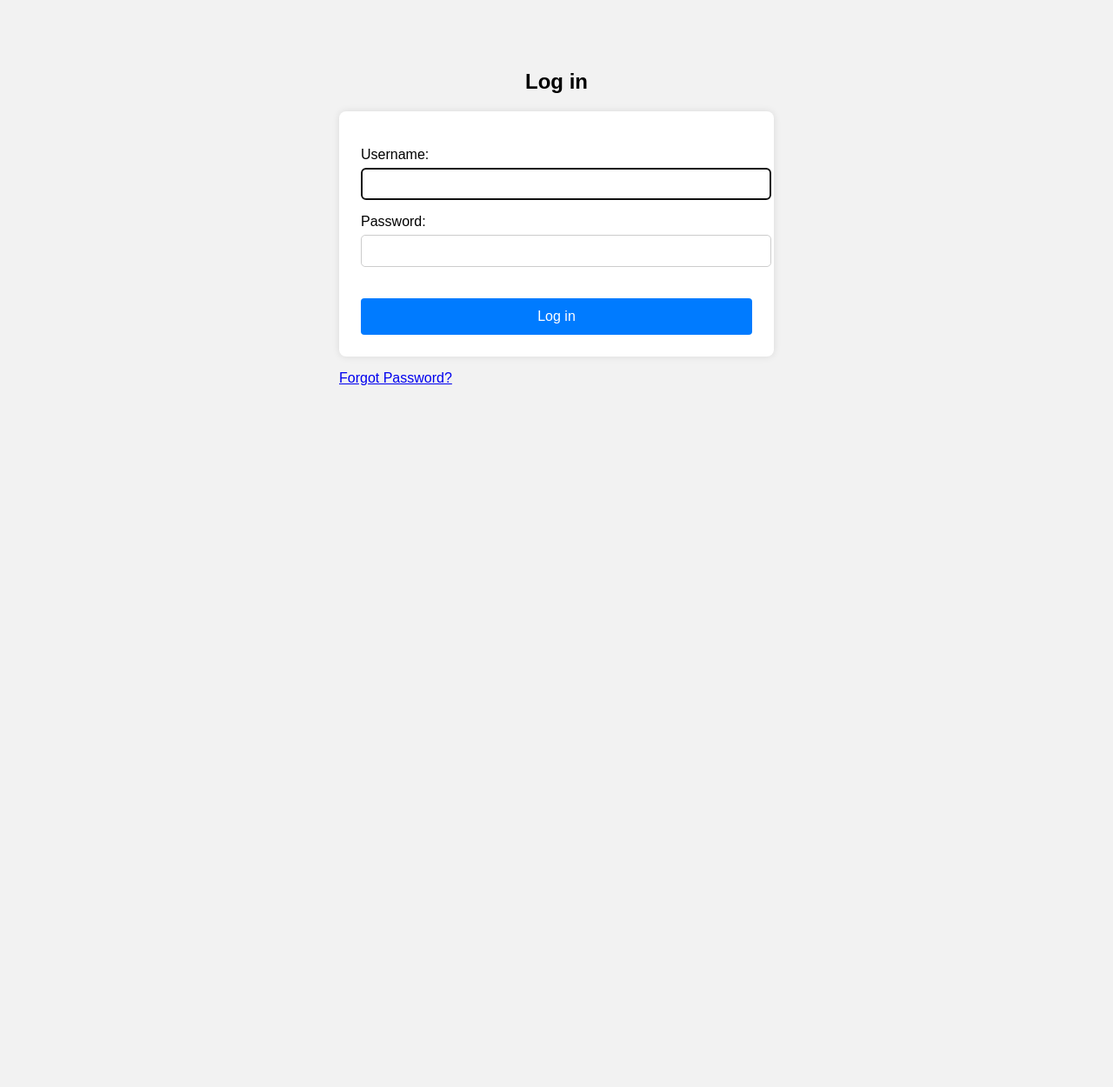
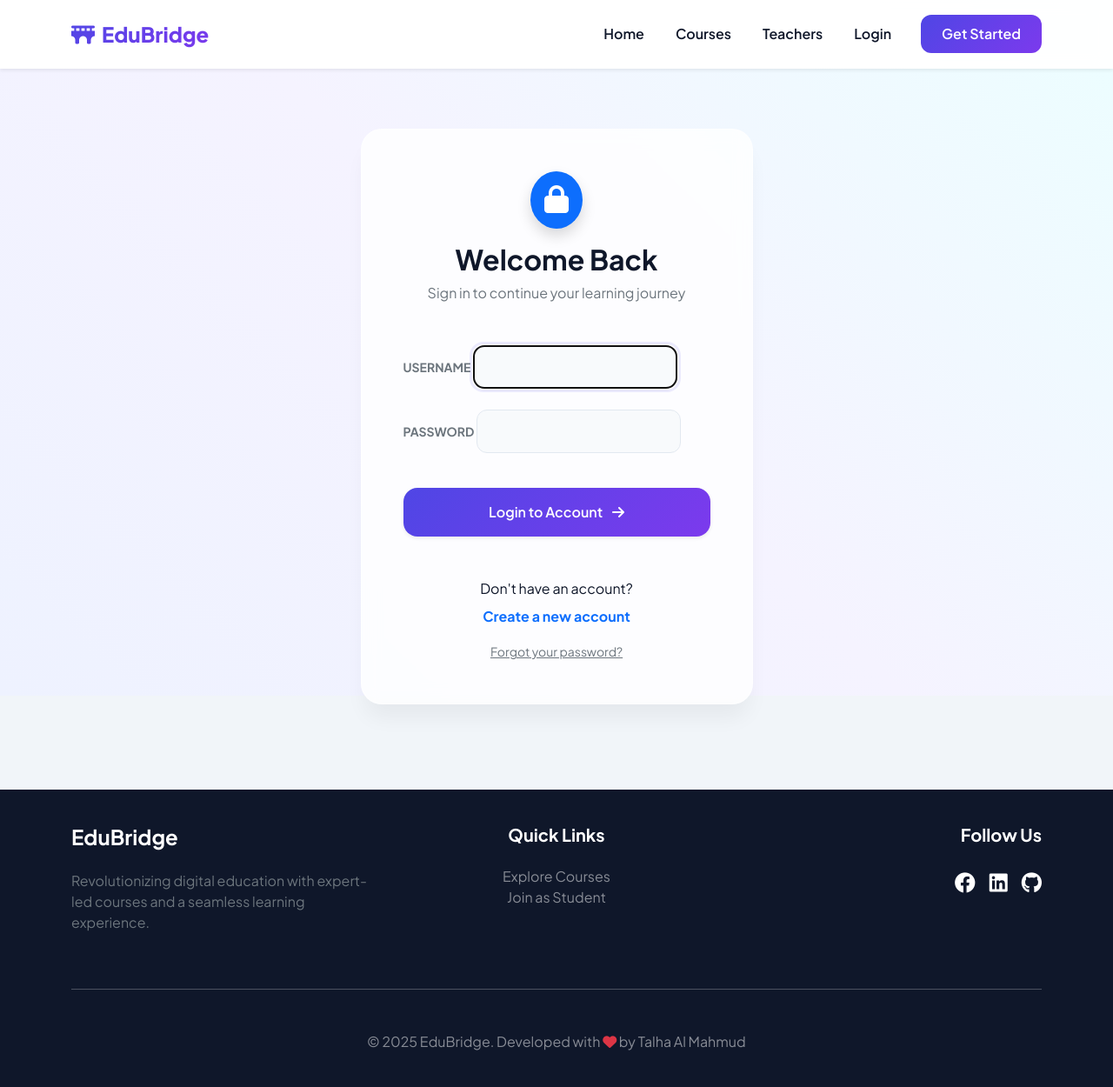
Before and after one commit to mdshahadathossainit/edubridge-project, a Django app: page /users/login/ in a window 1280 px wide. Shown: the whole page at 87% size. Before the commit the page ends 443 px from the top, so only its background shows below. Run offline with Django 5.2, Linux system fonts and the light colour scheme.

Commit message:
Refactor login.html to use Django templating

```diff
--- a/users/templates/users/login.html
+++ b/users/templates/users/login.html
@@ -1,69 +1,53 @@
-<!DOCTYPE html>
-<html lang="en">
-<head>
-    <meta charset="UTF-8">
-    <title>Log in - EduBridge</title>
-    <style>
-        body {
-            font-family: sans-serif;
-            max-width: 500px;
-            margin: 40px auto;
-            padding: 20px;
-            background-color: #f2f2f2;
-        }
-        form {
-            background: #fff;
-            padding: 25px;
-            border-radius: 8px;
-            box-shadow: 0 0 8px rgba(0,0,0,0.1);
-        }
-        label {
-            display: block;
-            margin-top: 15px;
-        }
-        input {
-            width: 100%;
-            padding: 10px;
-            margin-top: 6px;
-            border: 1px solid #ccc;
-            border-radius: 5px;
-        }
-        button {
-            width: 100%;
-            margin-top: 20px;
-            padding: 12px;
-            border: none;
-            background-color: #007bff;
-            color: white;
-            font-size: 1em;
-            border-radius: 4px;
-        }
-        .messages {
-            margin-bottom: 10px;
-        }
-        .messages .error {
-            color: red;
-        }
-    </style>
-</head>
-<body>
+{% extends 'base.html' %}
+{% block content %}
+<div class="row justify-content-center py-5">
+    <div class="col-md-5">
+        <div class="glass-card p-5">
+            <div class="text-center mb-5">
+                <div class="bg-primary d-inline-block p-3 rounded-circle text-white mb-3 shadow">
+                    <i class="fas fa-lock fa-2x"></i>
+                </div>
+                <h2 class="fw-bold">Welcome Back</h2>
+                <p class="text-secondary">Sign in to continue your learning journey</p>
+            </div>
 
-<h2 style="text-align:center;">Log in </h2>
+            <form method="post" class="needs-validation">
+                {% csrf_token %}
+                {% for field in form %}
+                    <div class="mb-4">
+                        <label class="form-label fw-bold small text-uppercase text-secondary">{{ field.label }}</label>
+                        {{ field }}
+                        {% if field.errors %}
+                            <div class="text-danger small mt-1">{{ field.errors }}</div>
+                        {% endif %}
+                    </div>
+                {% endfor %}
+                <button type="submit" class="btn btn-gradient w-100 py-3 rounded-4 shadow-sm mt-3">
+                    Login to Account <i class="fas fa-arrow-right ms-2"></i>
+                </button>
+            </form>
 
-<div class="messages">
-    {% if messages %}
-        {% for message in messages %}
-            <p class="{{ message.tags }}">{{ message }}</p>
-        {% endfor %}
-    {% endif %}
+            <div class="text-center mt-5">
+                <p class="mb-2">Don't have an account?</p>
+                <a href="{% url 'register' %}" class="fw-bold text-primary text-decoration-none">Create a new account</a>
+                <div class="mt-3">
+                    <a href="{% url 'password_reset' %}" class="small text-secondary">Forgot your password?</a>
+                </div>
+            </div>
+        </div>
+    </div>
 </div>
 
-<form method="post">
-    {% csrf_token %}
-    {{ form.as_p }}
-    <button type="submit">Log in</button>
-</form>
-<p><a href="{% url 'password_reset' %}">Forgot Password?</a></p>
-
-</body>
-</html>
+<style>
+    input {
+        border-radius: 12px !important;
+        padding: 12px 20px !important;
+        border: 1px solid #e2e8f0 !important;
+        background: #f8fafc !important;
+    }
+    input:focus {
+        box-shadow: 0 0 0 4px rgba(79, 70, 229, 0.1) !important;
+        border-color: var(--primary) !important;
+    }
+</style>
+{% endblock %}
```
